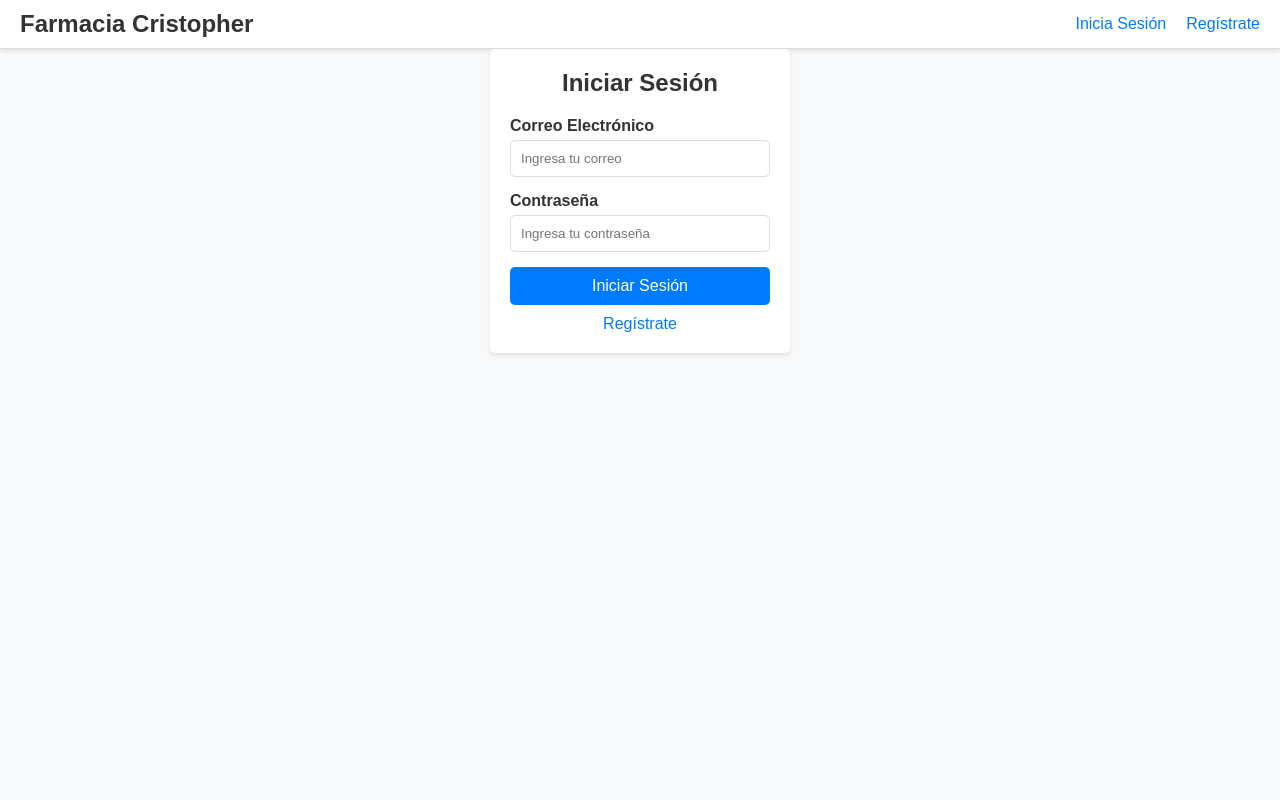
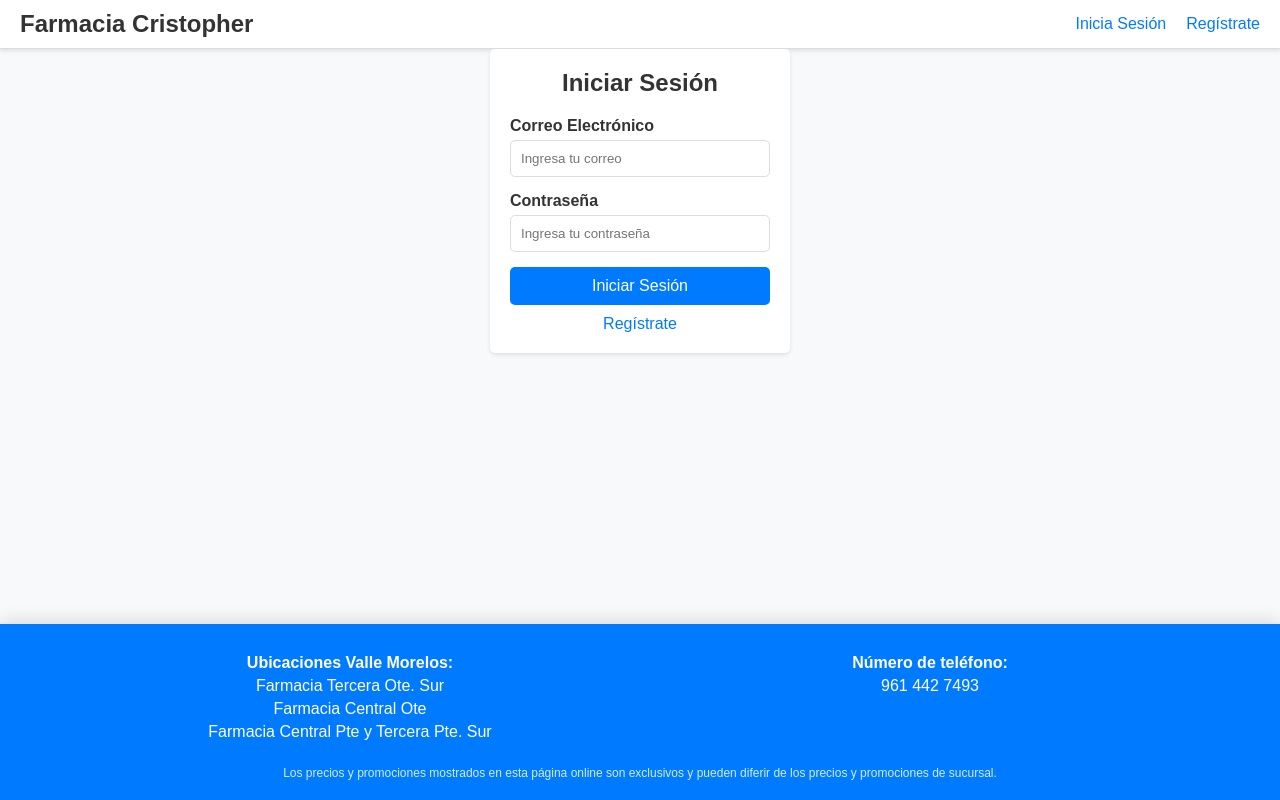
Before and after one commit to MauricioCastillo211106/Farmacia-Front, a React (Vite) app: page /login in a window 1280 px wide. Built offline with nearby package versions, Linux system fonts and the light colour scheme.

Commit message:
[Add] add footer in all pages

```diff
--- a/src/App.jsx
+++ b/src/App.jsx
@@ -1,9 +1,11 @@
+// src/App.jsx
 import { BrowserRouter as Router, Route, Routes, Navigate } from 'react-router-dom';
 import LoginPage from './pages/LoginPage';
 import RegisterPage from './pages/RegisterPage';
 import HomePage from './pages/HomePage';
 import AuthHeader from './components/organisms/AuthHeader';
 import MainHeader from './components/organisms/MainHeader';
+import Footer from './components/organisms/Footer';
 
 // Simulación de autenticación
 const isAuthenticated = () => {
@@ -43,7 +45,9 @@ function App() {
 function AppWrapper() {
   return (
     <Router>
-      <App />
+      <div id="root">
+        <App />
+      </div>
     </Router>
   );
 }
@@ -53,6 +57,7 @@ function AuthLayout({ children }) {
     <>
       <AuthHeader />
       <main>{children}</main>
+      <Footer />
     </>
   );
 }
@@ -62,6 +67,7 @@ function MainLayout({ children }) {
     <>
       <MainHeader />
       <main>{children}</main>
+      <Footer />
     </>
   );
 }
--- a/src/assets/styles.css
+++ b/src/assets/styles.css
@@ -112,6 +112,82 @@ body {
     margin-top: 10px;
   }
 }
+/* Estilos para footer */
+
+
+/* src/assets/styles.css */
+
+body, html {
+  height: 100%;
+  margin: 0;
+  font-family: Arial, sans-serif;
+}
+
+#root {
+  display: flex;
+  flex-direction: column;
+  min-height: 100vh;
+}
+
+main {
+  flex: 1;
+}
+
+.footer {
+  background-color: #007bff;
+  color: white;
+  padding: 20px 0;
+  text-align: center;
+  width: 100%;
+  box-shadow: 0 -5px 15px rgba(0, 0, 0, 0.1);
+}
+
+.footer-container {
+  display: flex;
+  justify-content: space-between;
+  align-items: flex-start;
+  flex-wrap: wrap;
+  max-width: 1200px;
+  margin: 0 auto;
+  padding: 0 20px;
+}
+
+.footer-left, .footer-right {
+  flex: 1;
+  margin: 10px;
+}
+
+.footer-left ul {
+  list-style-type: none;
+  padding: 0;
+  margin: 0;
+}
+
+.footer-left ul li {
+  margin: 5px 0;
+}
+
+.footer-right p {
+  margin: 5px 0;
+}
+
+.footer-note {
+  margin-top: 10px;
+  font-size: 12px;
+  color: #d1ecf1;
+  text-align: center;
+  width: 100%;
+}
+
+.footer a {
+  color: white;
+  text-decoration: none;
+}
+
+.footer a:hover {
+  text-decoration: underline;
+}
+
 
 /* Estilos para la página de inicio de sesión */
 .login-page, .register-page {
--- /dev/null
+++ b/src/components/organisms/Footer.jsx
@@ -0,0 +1,29 @@
+// src/components/organisms/Footer.jsx
+import React from 'react';
+import '../../assets/styles.css';
+
+const Footer = () => {
+  return (
+    <footer className="footer">
+      <div className="footer-container">
+        <div className="footer-left">
+          <h4>Ubicaciones Valle Morelos:</h4>
+          <ul>
+            <li>Farmacia Tercera Ote. Sur</li>
+            <li>Farmacia Central Ote</li>
+            <li>Farmacia Central Pte y Tercera Pte. Sur</li>
+          </ul>
+        </div>
+        <div className="footer-right">
+          <h4>Número de teléfono:</h4>
+          <p>961 442 7493</p>
+        </div>
+      </div>
+      <div className="footer-note">
+        Los precios y promociones mostrados en esta página online son exclusivos y pueden diferir de los precios y promociones de sucursal.
+      </div>
+    </footer>
+  );
+};
+
+export default Footer;
```
